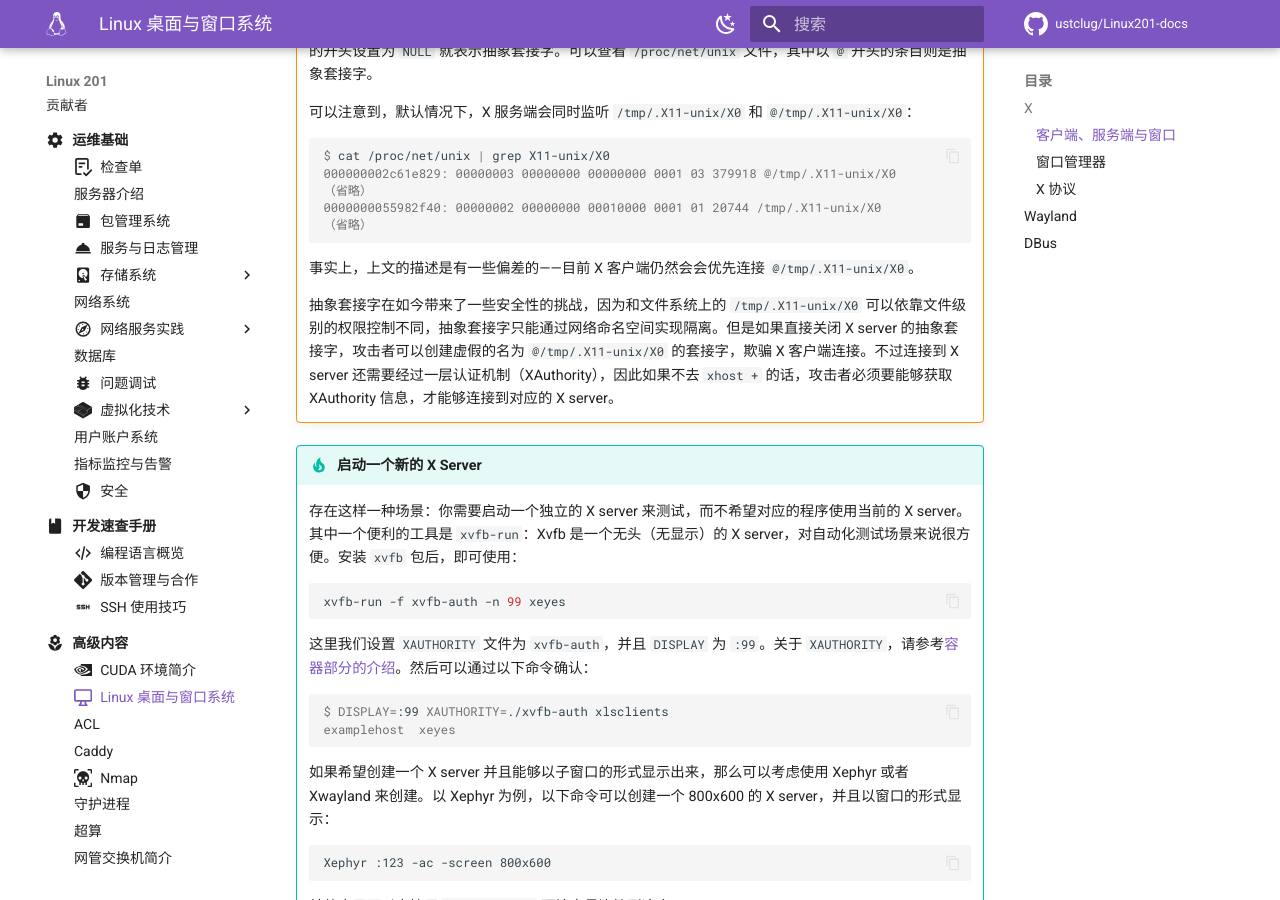
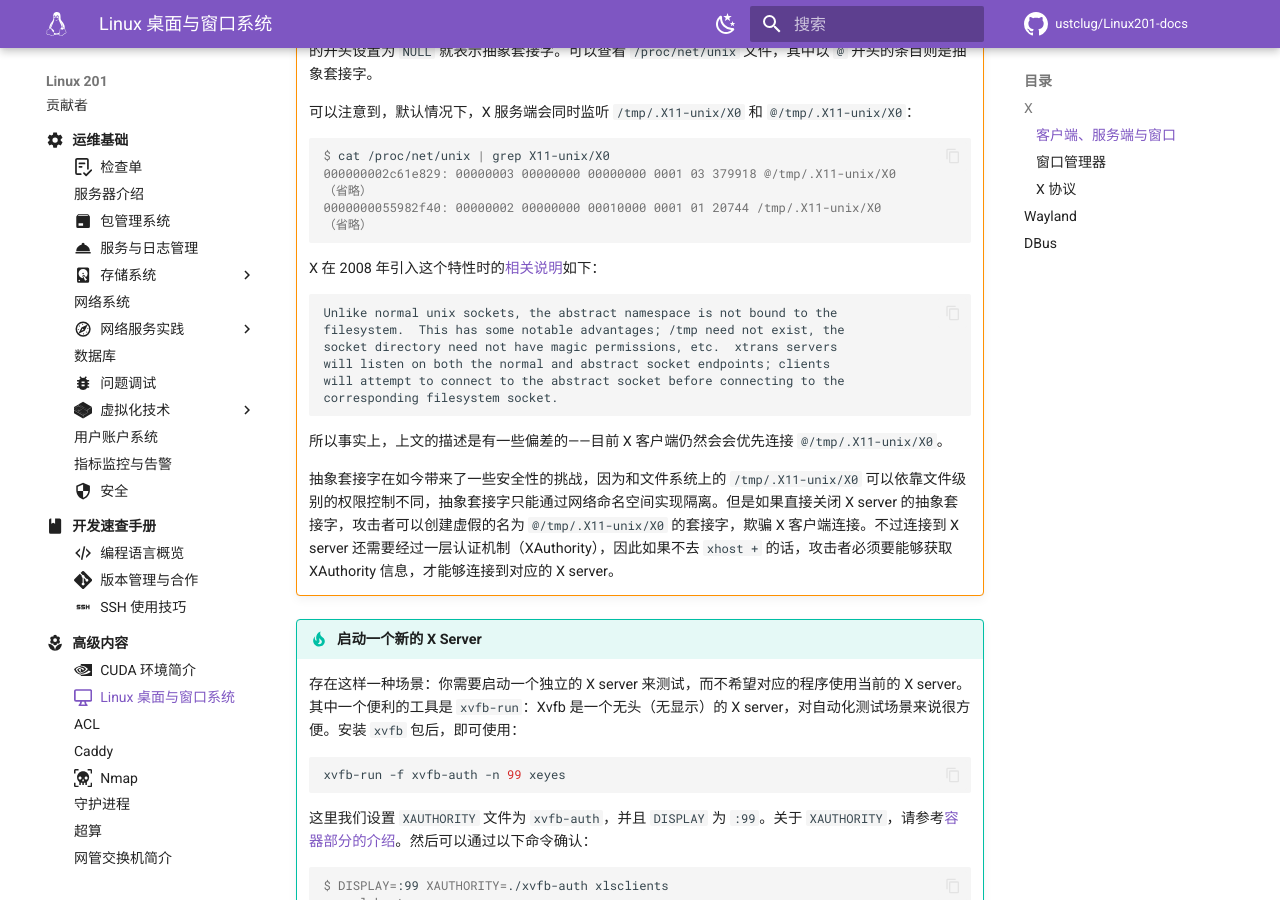
Before and after one commit to ustclug/Linux201-docs, an MkDocs documentation site: the page built from docs/advanced/desktop.md, in a window 1280 px wide and 900 px high, scrolled down 746 px. Built offline with MkDocs 1.6.1 and Material for MkDocs 9.7.7, drawn with Linux system fonts in a browser that asks for light colours; comment, search, counter and statistics services are not loaded.

Commit message:
advanced/desktop: Add abstract socket commit link

````diff
--- a/docs/advanced/desktop.md
+++ b/docs/advanced/desktop.md
@@ -30,7 +30,18 @@ X 窗口系统起源于 1984 年。在那个时代，桌面环境没有酷炫的
     （省略）
     ```
 
-    事实上，上文的描述是有一些偏差的——目前 X 客户端仍然会会优先连接 `@/tmp/.X11-unix/X0`。
+    X 在 2008 年引入这个特性时的[相关说明](https://cgit.freedesktop.org/xorg/lib/libxtrans/commit/Xtranssock.c?id=2afe206ec9569e0d62caa6d91c3fb057b0efa23d)如下：
+
+    ```
+    Unlike normal unix sockets, the abstract namespace is not bound to the
+    filesystem.  This has some notable advantages; /tmp need not exist, the
+    socket directory need not have magic permissions, etc.  xtrans servers
+    will listen on both the normal and abstract socket endpoints; clients
+    will attempt to connect to the abstract socket before connecting to the
+    corresponding filesystem socket.
+    ```
+
+    所以事实上，上文的描述是有一些偏差的——目前 X 客户端仍然会会优先连接 `@/tmp/.X11-unix/X0`。
 
     抽象套接字在如今带来了一些安全性的挑战，因为和文件系统上的 `/tmp/.X11-unix/X0` 可以依靠文件级别的权限控制不同，抽象套接字只能通过网络命名空间实现隔离。但是如果直接关闭 X server 的抽象套接字，攻击者可以创建虚假的名为 `@/tmp/.X11-unix/X0` 的套接字，欺骗 X 客户端连接。不过连接到 X server 还需要经过一层认证机制（XAuthority），因此如果不去 `xhost +` 的话，攻击者必须要能够获取 XAuthority 信息，才能够连接到对应的 X server。
 
````
